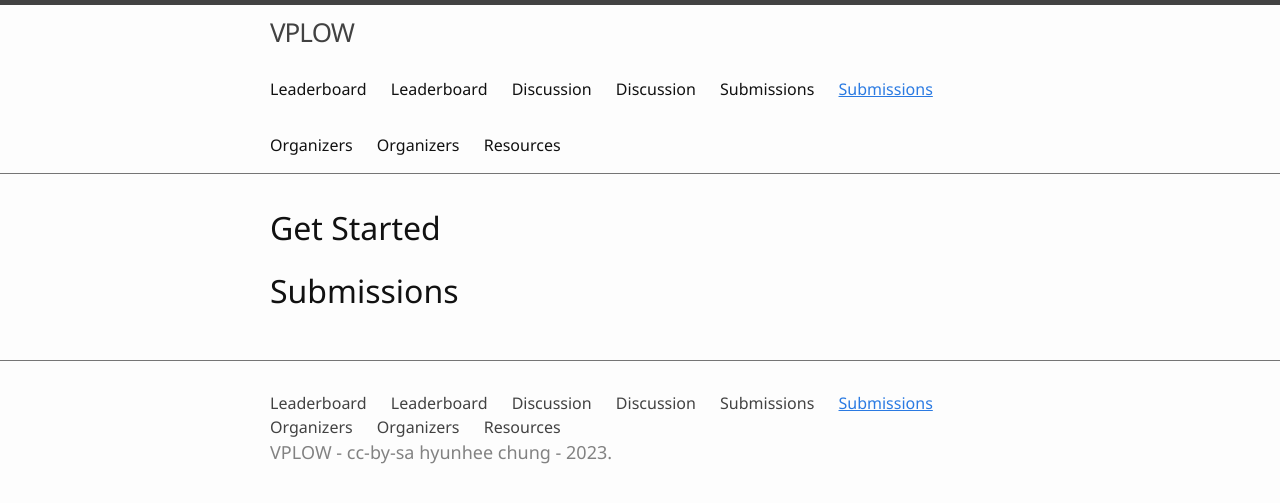
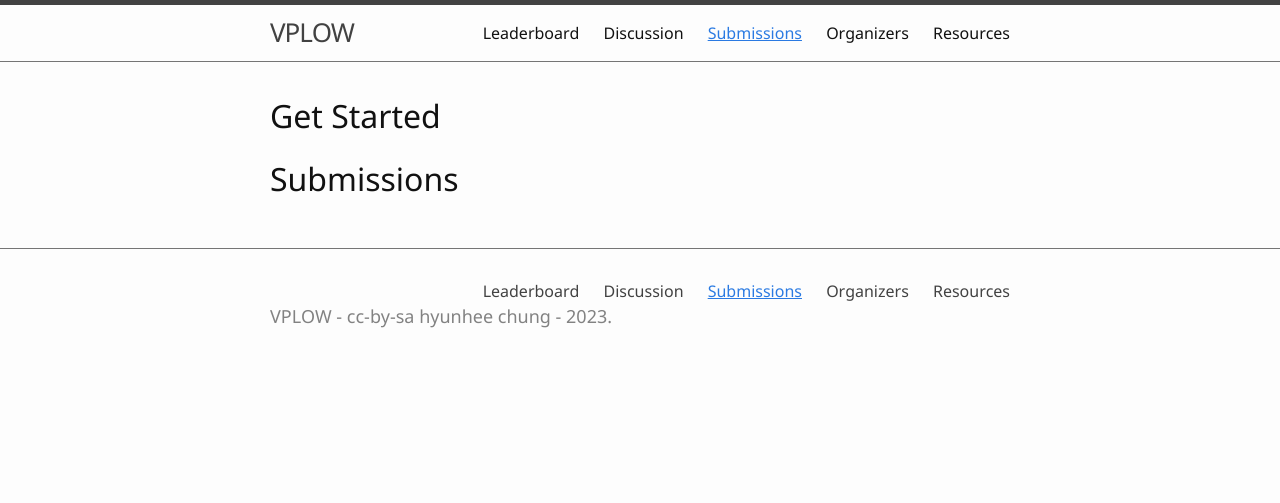
Before and after one commit to socar-esther/socar-esther.github.io, a Jekyll site: the page built from 2-submissions.md, in a window 1280 px wide. Shown: the top 503 px of the page. Built offline with Jekyll 4.4.1, drawn with Linux system fonts in a browser that asks for light colours.

Commit message:
category 수정 #4

```diff
--- a/0-prep.md
+++ /dev/null
@@ -1,12 +0,0 @@
----
-title: Leaderboard
-nav: true
----
-
-# Rules
-
-
-# Metric
-
-
-# Leaderboard
--- a/1-intro.md
+++ /dev/null
@@ -1,6 +0,0 @@
----
-title: Discussion
-nav: true
----
-
-# Discussion & Notebooks
--- a/2-lesson.md
+++ /dev/null
@@ -1,8 +0,0 @@
----
-title: Submissions
-nav: true
----
-
-# Get Started
-
-# Submissions
--- a/2-submissions.md
+++ b/2-submissions.md
@@ -2,7 +2,6 @@
 title: Submissions
 nav: true
 ---
-
 # Get Started
 
 # Submissions
--- a/3-lesson.md
+++ /dev/null
@@ -1,6 +0,0 @@
----
-title: Organizers
-nav: true
----
-
-# Organizers
```
